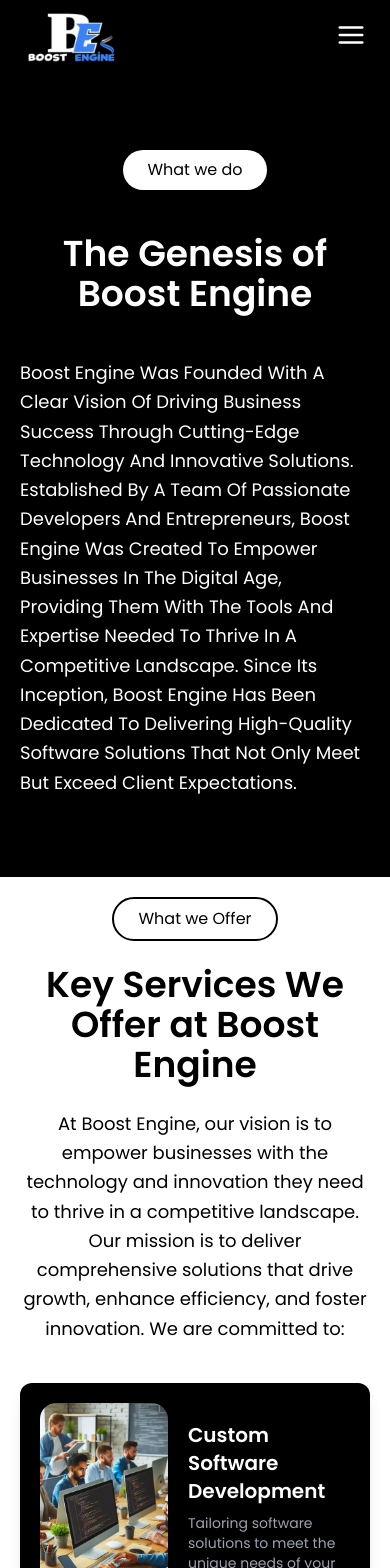
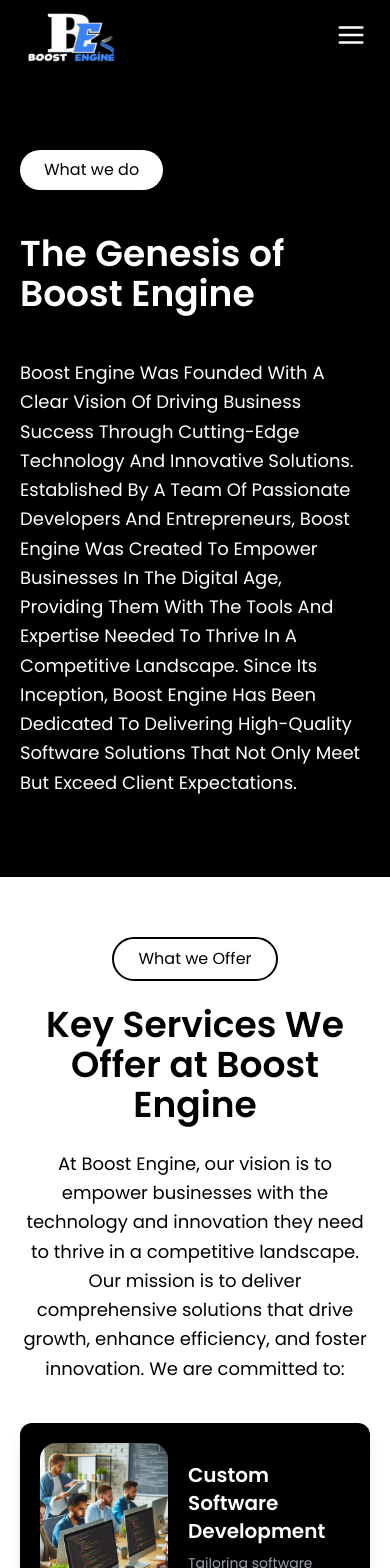
Before and after one commit to shriyatiwari17102000/boost-engine, a React (Create React App) app: page / in a window 390 px wide. Shown: the top 1568 px of the page. Built offline with nearby package versions, Linux system fonts and the light colour scheme.

Commit message:
final push

```diff
--- a/src/Components/DigitalJourney.jsx
+++ b/src/Components/DigitalJourney.jsx
@@ -6,7 +6,7 @@
     <div className="max-w-6xl bg-black text-white p-10 rounded-lg mx-auto flex flex-col md:flex-row items-center justify-between space-y-6 md:space-y-0 md:space-x-6">
       {/* Left Section - Text */}
       <div className="flex-1">
-        <h1 className="text-4xl font-semibold mb-4 text-center md:text-left">"Empower Your Digital Journey"</h1>
+        <h1 className="text-4xl font-semibold mb-4 ">"Empower Your Digital Journey"</h1>
         <p className="text-400 text-lg leading-relaxed w-full md:w-6/12">
           Discover how Boost Engine can help you thrive in today's competitive digital landscape. Start your transformation today!
         </p>
--- a/src/Pages/Blogs.jsx
+++ b/src/Pages/Blogs.jsx
@@ -11,9 +11,9 @@
       <div className="bg-black text-white flex flex-col items-center">
 
         {/* Content */}
-        <div className="flex flex-col items-center px-5 pt-20 pb-0 md:p-20 gap-5">
-          <button className="bg-white text-black px-6 py-2 rounded-full mb-6">Our Blogs</button>
-          <h1 className="text-4xl font-semibold mb-6 text-center md:text-left">Our latest insight & update</h1>
+        <div className="flex flex-col md:items-center px-5 pt-20 pb-0 md:p-20 gap-5">
+          <button className="bg-white text-black px-6 py-2 rounded-full mb-6 w-fit">Our Blogs</button>
+          <h1 className="text-4xl font-semibold mb-6 ">Our latest insight & update</h1>
 
         </div>
 
@@ -34,7 +34,7 @@
             <img
               src={ai} // Replace with your image URL
               alt="AI Transforming Business"
-              className="rounded-lg shadow-lg h-[350px]"
+              className="rounded-lg shadow-lg h-[350px] w-full"
             />
           </div>
         </div>
--- a/src/Pages/Contact/Contact.jsx
+++ b/src/Pages/Contact/Contact.jsx
@@ -10,9 +10,9 @@
             <div className="bg-black text-white flex flex-col items-center">
 
                 {/* Content */}
-                <div className="max-w-6xl flex flex-col items-center px-5 pt-20 md:p-20 gap-5 sm:px-16">
-                    <button className="bg-white text-black px-6 py-2 rounded-full mb-6">Contact us</button>
-                    <h1 className="text-4xl font-semibold mb-6 text-center md:text-left">"The Power of AI: How Artificial Intelligence Can Boost Your Business"</h1>
+                <div className="max-w-6xl flex flex-col md:items-center  px-5 pt-20 md:p-20 gap-5 sm:px-16">
+                    <button className="bg-white text-black px-6 py-2 rounded-full mb-6 w-fit">Contact us</button>
+                    <h1 className="text-4xl font-semibold mb-6 ">"The Power of AI: How Artificial Intelligence Can Boost Your Business"</h1>
                     <p className="text-start text-lg w-full  leading-relaxed">
                         Whether you have a project in mind, need technical support, or just want to learn more about our services, we'd love to hear from you. Reach out to us using the contact form below or through our contact details. We're committed to responding promptly and look forward to collaborating with you.
                     </p>
--- a/src/Pages/Services.jsx
+++ b/src/Pages/Services.jsx
@@ -51,9 +51,9 @@
     <div className="bg-black text-white flex flex-col items-center">
 
     {/* Content */}
-    <div className="flex flex-col items-center px-5 py-20 md:p-20 gap-5 max-w-6xl">
-      <button className="bg-white text-black px-6 py-2 rounded-full mb-6 ">What we do</button>
-      <h1 className="text-4xl font-semibold mb-6 text-center md:text-left">The Genesis of Boost Engine</h1>
+    <div className="flex flex-col md:items-center px-5 py-20 md:p-20 gap-5 max-w-6xl">
+      <button className="bg-white text-black px-6 py-2 rounded-full mb-6 w-fit ">What we do</button>
+      <h1 className="text-4xl font-semibold mb-6 ">The Genesis of Boost Engine</h1>
       <p className="text-start text-lg w-full  leading-relaxed">
         Boost Engine Was Founded With A Clear Vision Of Driving Business Success Through Cutting-Edge Technology
         And Innovative Solutions. Established By A Team Of Passionate Developers And Entrepreneurs, Boost Engine
@@ -63,7 +63,7 @@
       </p>
     </div>
   </div>
-   <div className="flex flex-col items-center p-5 md:p-20">
+   <div className="flex flex-col items-center mt-10 md:mt-0 p-5 md:p-20">
    <button className="bg-white text-black px-6 py-2 border-solid border-2 border-black rounded-full mb-6">What we Offer</button>
    <h1 className="text-4xl font-semibold mb-6 w-auto lg:w-2/5 md:w-full text-center" >Key Services We Offer at Boost Engine</h1>
    <p className="text-center text-lg  max-w-4xl leading-relaxed">
```
